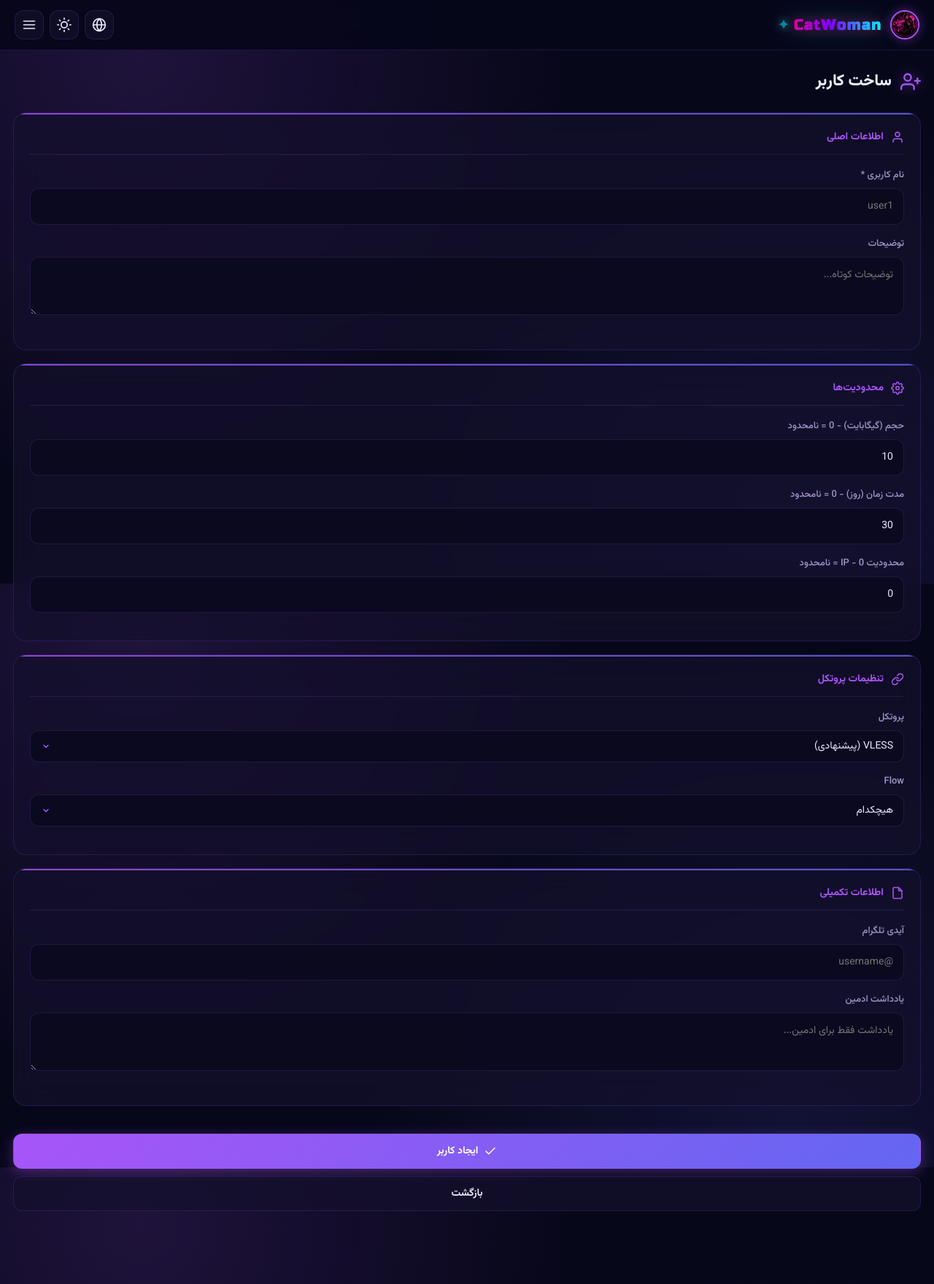
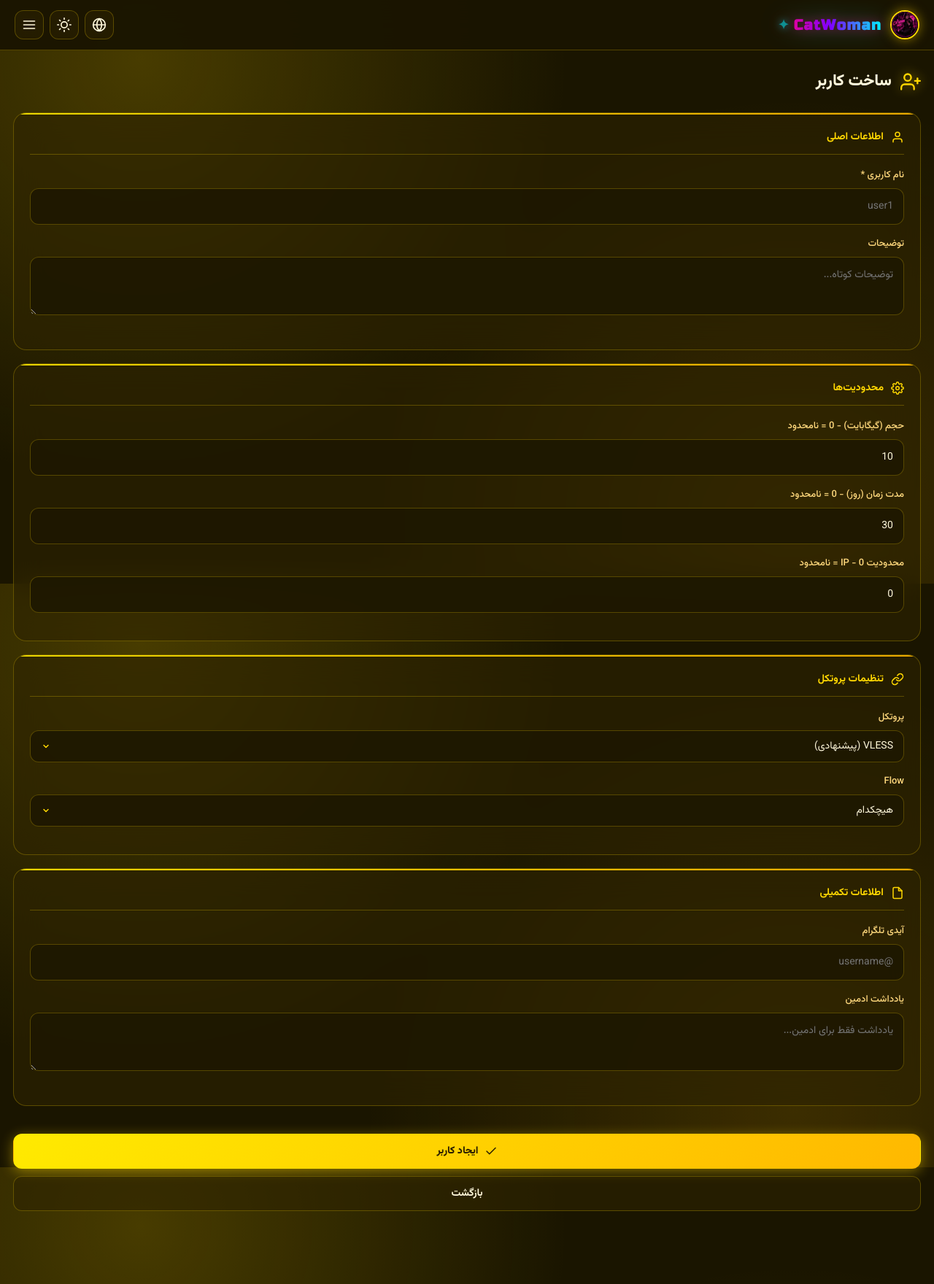
Before and after one commit to ajagdisxnshx/catwoman-panel, a FastAPI app: page /users/add in a window 1280 px wide. Shown: the whole page at 73% size. Run offline with FastAPI, Linux system fonts and the light colour scheme; the visitor is signed in with stand-in values (Sample User, id 1); parts of the project's set-up code (start-up, migrations or seed data) failed here and were passed over.

Commit message:
Update style.css

```diff
--- a/static/style.css
+++ b/static/style.css
@@ -1,46 +1,46 @@
 @import url('https://fonts.googleapis.com/css2?family=Vazirmatn:wght@300;400;500;600;700;800;900&family=Plus+Jakarta+Sans:wght@300;400;500;600;700;800&display=swap');
 
-/* ======== THEME VARIABLES ======== */
+/* ======== THEME VARIABLES - 🌟 GOLDEN YELLOW THEME ======== */
 :root[data-theme="dark"] {
-    --bg-primary: #07071a;
-    --bg-secondary: #0d0b24;
-    --bg-card: rgba(20, 16, 45, 0.7);
-    --bg-input: rgba(12, 9, 30, 0.9);
-    --border-color: rgba(139, 92, 246, 0.18);
-    --border-hover: rgba(168, 85, 247, 0.55);
-    --text-primary: #ede9fe;
-    --text-secondary: #a195c7;
-    --text-muted: #6b5e8f;
-    --accent: #a855f7;
-    --accent-2: #8b5cf6;
-    --accent-3: #6366f1;
-    --accent-soft: rgba(168, 85, 247, 0.12);
-    --accent-grad: linear-gradient(135deg, #a855f7, #6366f1);
+    --bg-primary: #1a1500;
+    --bg-secondary: #251d00;
+    --bg-card: rgba(45, 36, 0, 0.6);
+    --bg-input: rgba(30, 24, 0, 0.9);
+    --border-color: rgba(255, 215, 0, 0.25);
+    --border-hover: rgba(255, 215, 0, 0.6);
+    --text-primary: #fff8dc;
+    --text-secondary: #ffd97d;
+    --text-muted: #c9a93a;
+    --accent: #ffd700;
+    --accent-2: #ffb800;
+    --accent-3: #ffea00;
+    --accent-soft: rgba(255, 215, 0, 0.15);
+    --accent-grad: linear-gradient(135deg, #ffea00, #ffb800);
     --success: #10d9a0;
     --danger: #ff4876;
-    --warning: #fbbf24;
-    --sidebar-bg: rgba(7, 7, 26, 0.95);
+    --warning: #ff9500;
+    --sidebar-bg: rgba(26, 21, 0, 0.95);
 }
 
 :root[data-theme="light"] {
-    --bg-primary: #f5f3ff;
+    --bg-primary: #fffdf0;
     --bg-secondary: #ffffff;
     --bg-card: rgba(255, 255, 255, 0.9);
-    --bg-input: #f3f0ff;
-    --border-color: rgba(139, 92, 246, 0.15);
-    --border-hover: rgba(139, 92, 246, 0.5);
-    --text-primary: #1e1b3a;
-    --text-secondary: #4a4175;
-    --text-muted: #7f74a8;
-    --accent: #7c3aed;
-    --accent-2: #6d28d9;
-    --accent-3: #4f46e5;
-    --accent-soft: rgba(124, 58, 237, 0.08);
-    --accent-grad: linear-gradient(135deg, #7c3aed, #4f46e5);
+    --bg-input: #fff9d6;
+    --border-color: rgba(255, 184, 0, 0.3);
+    --border-hover: rgba(255, 184, 0, 0.7);
+    --text-primary: #3d2f00;
+    --text-secondary: #7a5f00;
+    --text-muted: #a88e2e;
+    --accent: #ffb800;
+    --accent-2: #ff9500;
+    --accent-3: #ffd700;
+    --accent-soft: rgba(255, 184, 0, 0.15);
+    --accent-grad: linear-gradient(135deg, #ffd700, #ff9500);
     --success: #059669;
     --danger: #e11d48;
     --warning: #d97706;
-    --sidebar-bg: rgba(255, 255, 255, 0.98);
+    --sidebar-bg: rgba(255, 253, 240, 0.98);
 }
 
 * {
@@ -56,8 +56,8 @@ body {
     font-family: 'Vazirmatn', 'Plus Jakarta Sans', sans-serif;
     background: var(--bg-primary);
     background-image:
-        radial-gradient(circle at 15% 10%, rgba(168, 85, 247, 0.15) 0%, transparent 45%),
-        radial-gradient(circle at 85% 90%, rgba(99, 102, 241, 0.12) 0%, transparent 45%);
+        radial-gradient(circle at 15% 10%, rgba(255, 215, 0, 0.2) 0%, transparent 45%),
+        radial-gradient(circle at 85% 90%, rgba(255, 184, 0, 0.15) 0%, transparent 45%);
     background-attachment: fixed;
     color: var(--text-primary);
     min-height: 100vh;
@@ -104,7 +104,7 @@ body[data-lang="en"] {
     border-radius: 50%;
     object-fit: cover;
     border: 2px solid var(--accent);
-    box-shadow: 0 0 15px rgba(168, 85, 247, 0.4);
+    box-shadow: 0 0 15px rgba(255, 215, 0, 0.5);
 }
 
 .logo {
@@ -446,10 +435,9 @@ body[data-lang="en"] .nav-item.active::after {
 .page-title svg {
     width: 28px; height: 28px;
     color: var(--accent);
-    filter: drop-shadow(0 0 8px rgba(168, 85, 247, 0.5));
+    filter: drop-shadow(0 0 8px rgba(255, 215, 0, 0.6));
 }
 
-/* ======== STATS GRID ======== */
 .stats-grid {
     display: grid;
     grid-template-columns: repeat(2, 1fr);
@@ -583,13 +569,14 @@ body[data-lang="en"] .status-dot { margin-left: 0; margin-right: 8px; }
 
 .btn-primary {
     background: var(--accent-grad);
-    color: #fff;
-    box-shadow: 0 4px 18px rgba(168, 85, 247, 0.35);
+    color: #2a1e00;
+    box-shadow: 0 4px 18px rgba(255, 215, 0, 0.45);
+    font-weight: 800;
 }
 
 .btn-primary:hover {
     transform: translateY(-2px);
-    box-shadow: 0 6px 25px rgba(168, 85, 247, 0.55);
+    box-shadow: 0 6px 25px rgba(255, 215, 0, 0.65);
 }
 
 .btn-success {
@@ -813,7 +798,7 @@ body[data-lang="en"] .user-card::before {
     top: 0; left: 0; right: 0;
     height: 2px;
     background: var(--accent-grad);
-    opacity: 0.8;
+    opacity: 0.9;
 }
 
 .form-section-title {
```
Also changed, not shown: other parts of static/style.css (+35 -54 lines).
